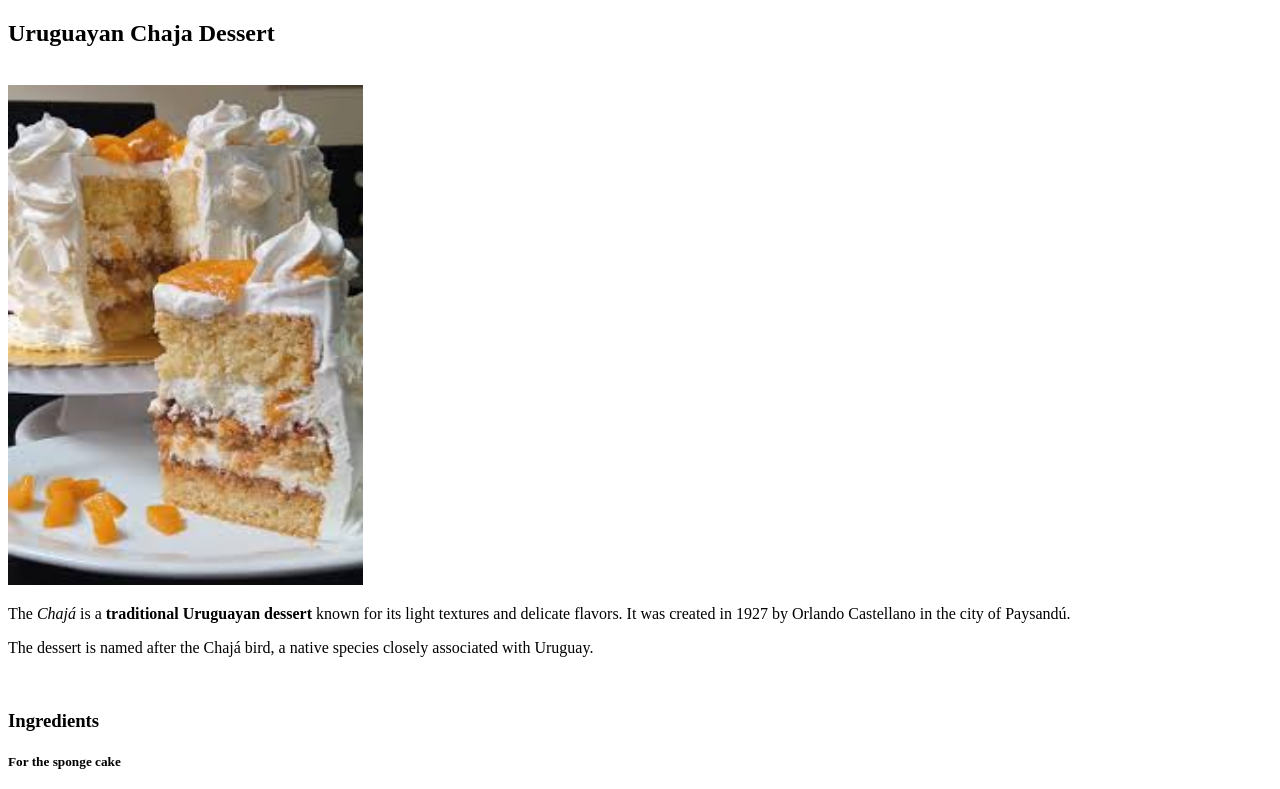
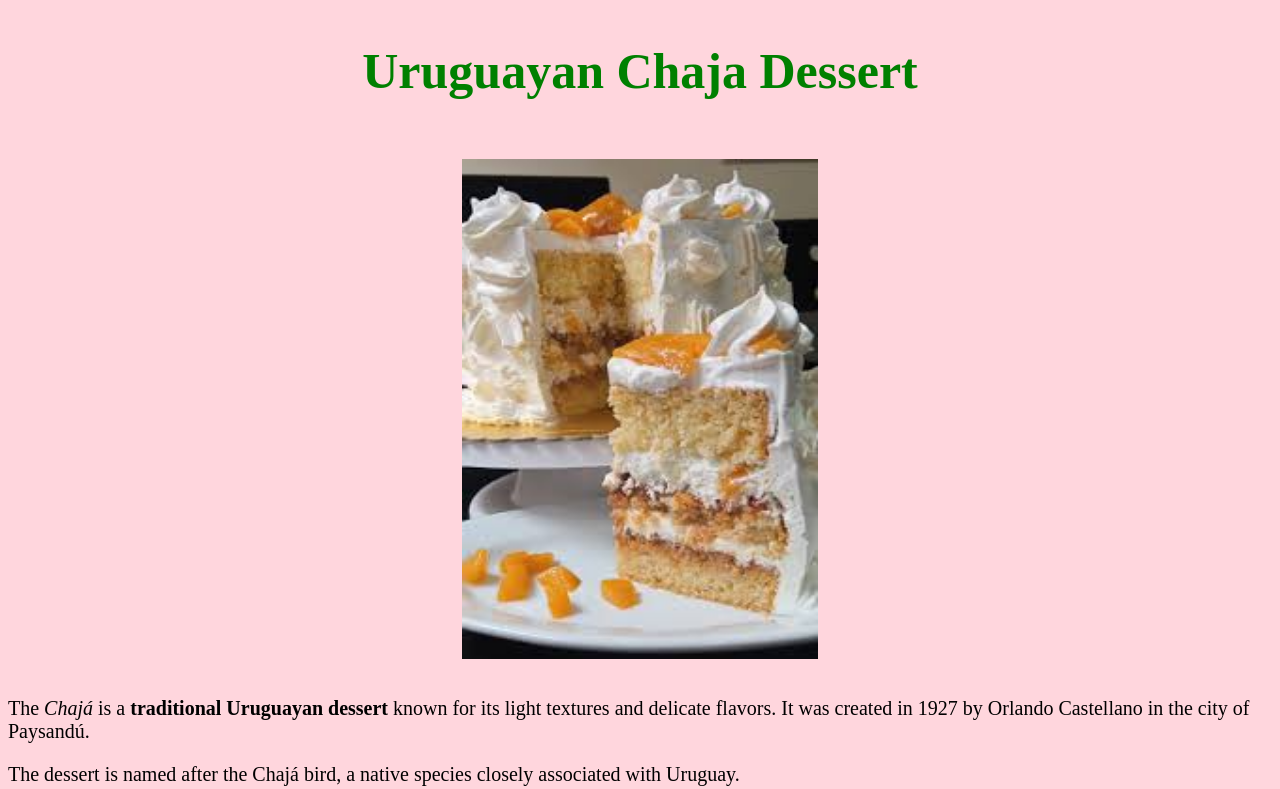
Before and after one commit to maruchanmusic/odin-recipes, a plain HTML site: page recipes/chaja.html in a window 1280 px wide. Shown: the top 789 px of the page. Drawn offline with Linux system fonts and the light colour scheme.

Commit message:
Add css to html files
First try to add some css styles to html files

```diff
--- a/recipes/chaja.html
+++ b/recipes/chaja.html
@@ -2,7 +2,8 @@
 <html lang="en">
     <head>
         <meta charset="UTF-8">
-    <title>Uruguayan Chaja</title>
+        <title>Uruguayan chaja</title>
+        <link rel="stylesheet" href="../styles.css">
     </head>
 
      <body>
@@ -14,6 +15,7 @@
            It was created in 1927 by Orlando Castellano in the city of Paysandú.</p>
           <p>The dessert is named after the Chajá bird, a native species closely associated with Uruguay.</p>
        <br>
+
     <h3>Ingredients</h3>
     <h5>For the sponge cake</h5>
       <ul>
@@ -24,6 +26,7 @@
         <li>1 tablespoon flour (for the mold)</li>
       </ul>
     <br>
+
     <h5>For the meringue</h5>
       <ul>
         <li>3 egg whites (at room temperature)</li>
@@ -32,6 +35,7 @@
         <li>1 pinch of salt</li>
       </ul>
     <br>
+
     <h5>For the filling</h5>
     <ul>
         <li>2 lb peach halves in syrup (canned)</li>
@@ -54,6 +58,7 @@
         <li>Unmold and let cool completely.</li>
     </ol>
     <br>
+
     <h5>Meringue</h5>
     <ol>
         <li>Preheat the oven to 210F/100C.</li>
@@ -72,6 +77,7 @@
         <li>Turn off the oven and leave the meringues inside until they cool completely.</li>
     </ol>
     <br>
+
     <h5>Cream</h5>
     <ol>
         <li>Place the heavy whipping cream in the freezer for 20 minutes.</li>
@@ -79,6 +85,7 @@
         <li>Beat the whipped cream at medium speed for about 10 minutes by incorporating the icing sugar gradually.</li>
     </ol>
     <br>
+
     <h5>Assembly of the chajá</h5>
     <ol>
     <li>Drain the peach halves and reserve their syrup in a bowl.</li>
--- a/styles.css
+++ b/styles.css
@@ -3,10 +3,49 @@ body{
     background-color: rgb(255, 214, 221);
 }
 
-h1.title{
+img{
+    height: 300;
+    width: auto;
+    display: block;
+    margin-left: auto;
+    margin-right: auto;
+}
+
+h2{
+    font-family: 'Times New Roman', Times, serif;
+    font-size: 50px;
+    color: green;
+    text-align: center;
+    }
+
+h3{
+    font-family: 'Times New Roman', Times, serif;
+    color: green;
+    text-decoration: underline;
+    font-size: 30px;
+}
+
+h5{
+    font-family: 'Times New Roman', Times, serif;
+    color: green;
+    text-decoration:wavy;
+    font-size: 20px;
+}
+
+p{
+    font-size: 20px;
+    color: black (144, 10, 10);
+    text-align: left;
+}
+
+li{
+    font-size: 18px;
+}
+
+#odinrecipes{
     font-size: 60px;
     color: rgb(37, 182, 37);
-    font-family: Verdana, sans-serif;s
+    font-family: Verdana, sans-serif;
     text-align: center;
     text-shadow:
     -3px -3px 0 black,
@@ -14,3 +53,10 @@ h1.title{
     3px 3px 0 black,
     3px -3px 0 black;
 }
+
+.indexrecipes{
+    font-family: Verdana, Geneva, Tahoma, sans-serif;
+    color: rgb(99, 246, 0);
+    font-weight: bold;
+    font-size: 20px;
+}
```
Also changed, not shown: index.html (+2 -2 lines), recipes/empanada.html (+9 -3 lines), recipes/sliders.html (+1 -0 lines). Lines whose indentation alone changed are shown as unchanged.
